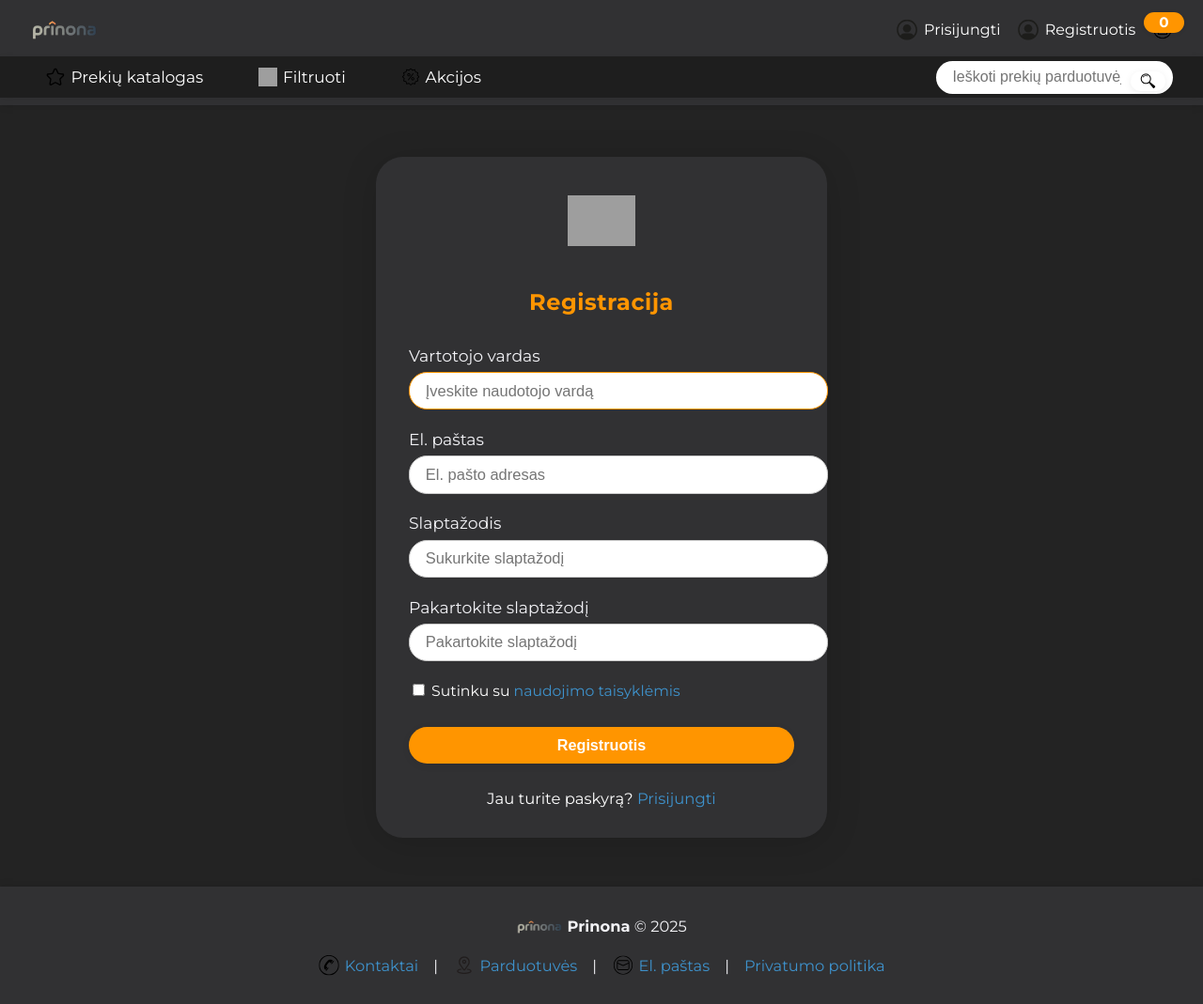
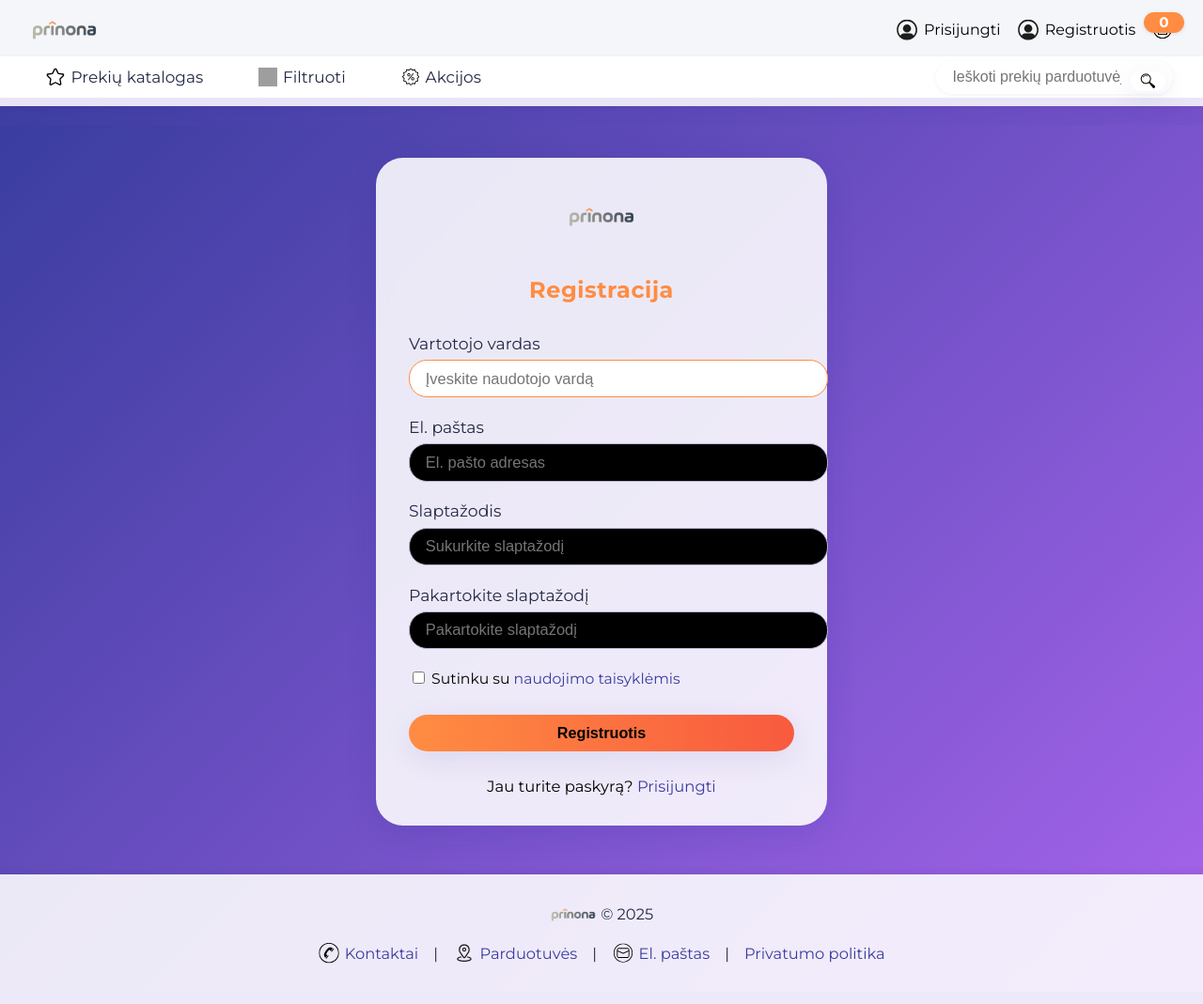
Before and after one commit to gonebe3/room2, a Flask app: page /auth/register in a window 1280 px wide. Shown: the whole page at 94% size. After the commit the page ends 1026 px from the top, so only its background shows below. Run offline with Flask 3, Linux system fonts and the light colour scheme; grey boxes are pictures that could not be loaded.

Commit message:
css atnaujintas su spalvom

```diff
--- a/static/css/main.css
+++ b/static/css/main.css
@@ -1,18 +1,22 @@
 /* =========== COLORS =========== */
 :root {
-    --color-bg: #232323;
-    --color-bg-light: #313133;
-    --color-primary: #ff9500;         /* Oranžinė akcentui (pagal logo) */
-    --color-secondary: #1e1e1e;       /* Tamsus pilkas/juodas */
-    --color-neutral: #f3f3f7;
-    --color-text: #222;
-    --color-white: #fff;
-    --color-gray: #ccc;
-    --color-accent: #ff9500;
-    --color-success: #00b894;
-    --color-error: #e74c3c;
-    --color-link: #3e92cc;           /* Papildomam akcentui */
-    --shadow: 0 2px 8px rgba(0,0,0,0.07);
+    /* ----------- MODERN FANCY COLOR PALETTE ----------- */
+    --color-bg: linear-gradient(135deg, #3a3d9f 0%, #a162e8 100%);
+    --color-bg-solid: #3a3d9f;
+    --color-bg-light: rgba(255,255,255,0.88); /* Glassy/white card backgrounds */
+    --color-bg-dark: #232946;      /* Deep navy for top bar, accents */
+    --color-primary: #ff8c42;      /* Main accent (buttons, highlights) */
+    --color-secondary: #fff;    /* Navbar, pale surfaces */
+    --color-neutral: #232946;      /* Text on light backgrounds */
+    --color-text: #232946;         /* Main text color */
+    --color-white: #000000;           /* Form backgrounds, text on dark bg ????????????????????????*/
+    --color-gray: #b8b6d1;         /* Input borders, subtle separators */
+    --color-accent: #a162e8;       /* Focus border, badges, extra accents */
+    --color-success: #17c964;      /* Success, vibrant green */
+    --color-error: #e74c3c;        /* Error, red */
+    --color-link: #3a3d9f;         /* Links, secondary action */
+    --color-shadow: 0 8px 32px 0 rgba(31, 38, 135, 0.14);
+    --shadow: 0 8px 32px 0 rgba(31, 38, 135, 0.09);
 }
 
 body {
@@ -20,13 +24,14 @@ body {
     margin: 0;
     padding: 0;
     background: var(--color-bg);
+    background-color: #3a3d9f; /* fallback */
     color: var(--color-white);
     min-height: 100vh;
 }
 
 /* =========== HEADER & NAVBAR =========== */
 .main-header {
-    background: var(--color-bg-light);
+    background: linear-gradient(180deg, #f5f6fa 60%, #eae6f7 100%);
     box-shadow: var(--shadow);
     padding-bottom: 0.5rem;
 }
@@ -108,11 +113,13 @@ body {
 /* =========== NAVBAR =========== */
 .main-navbar {
     background: var(--color-secondary);
+    border-bottom: 1px solid #ece6f7;
+    box-shadow: 0 2px 8px 0 rgba(49, 41, 97, 0.04);
     display: flex;
     align-items: center;
     justify-content: space-between;
     padding: 0.3rem 2rem;
-    box-shadow: var(--shadow);
+
 }
 .main-navbar ul {
     list-style: none;
@@ -127,7 +134,8 @@ body {
     align-items: center;
 }
 .main-navbar a {
-    color: var(--color-white);
+    color: var(--color-bg-dark);
+    font-weight: 500;
     text-decoration: none;
     font-size: 1.06rem;
     display: flex;
@@ -140,13 +148,14 @@ body {
 .main-navbar a.active,
 .main-navbar a:hover {
     background: var(--color-primary);
-    color: var(--color-secondary);
+    color: #fff;
     font-weight: 600;
 }
 .search-form {
     display: flex;
     align-items: center;
-    background: var(--color-white);
+    box-shadow: 0 1px 4px rgba(49, 41, 97, 0.06);
+    background: #fff;
     border-radius: 2rem;
     padding: 2px 8px;
 }
@@ -154,7 +163,7 @@ body {
     border: none;
     outline: none;
     background: transparent;
-    color: var(--color-text);
+    color: var(--color-bg-dark);
     padding: 0.4rem 0.6rem;
     font-size: 1rem;
     width: 180px;
@@ -269,7 +278,7 @@ main {
 
 /* =========== BUTTONS =========== */
 .btn, button, input[type="submit"] {
-    background: var(--color-primary);
+    background: linear-gradient(90deg, #ff8c42 0%, #f85a3e 100%);
     color: var(--color-white);
     border: none;
     padding: 0.65rem 1.4rem;
@@ -330,15 +339,18 @@ main {
 }
 .auth-card {
     background: var(--color-bg-light);
-    padding: 2.6rem 2.2rem 2rem 2.2rem;
+    backdrop-filter: blur(8px);
+    -webkit-backdrop-filter: blur(8px); /* For Safari support */
     border-radius: 1.8rem;
-    box-shadow: 0 6px 38px rgba(0,0,0,0.14);
+    box-shadow: var(--color-shadow);
     min-width: 320px;
     max-width: 410px;
     width: 100%;
     display: flex;
     flex-direction: column;
     align-items: center;
+    /* You can keep your original paddings if needed */
+    padding: 2.6rem 2.2rem 2rem 2.2rem;
 }
 .auth-logo-wrap {
     margin-bottom: 1.3rem;
--- a/templates/auth/login.html
+++ b/templates/auth/login.html
@@ -5,7 +5,7 @@
 <div class="auth-container">
     <div class="auth-card">
         <div class="auth-logo-wrap">
-            <img src="{{ url_for('static', filename='images/prinona_logo.svg') }}" alt="Prinona logo" class="auth-logo">
+            <img src="{{ url_for('static', filename='images/prinona_logo.png') }}" alt="Prinona logo" class="auth-logo">
         </div>
         <h2 class="auth-title">Prisijungti</h2>
 
--- a/templates/auth/register.html
+++ b/templates/auth/register.html
@@ -5,7 +5,7 @@
 <div class="auth-container">
     <div class="auth-card">
         <div class="auth-logo-wrap">
-            <img src="{{ url_for('static', filename='images/prinona_logo.svg') }}" alt="Prinona logo" class="auth-logo">
+            <img src="{{ url_for('static', filename='images/prinona_logo.png') }}" alt="Prinona Logo" class="logo">
         </div>
         <h2 class="auth-title">Registracija</h2>
 
--- a/templates/layout.html
+++ b/templates/layout.html
@@ -111,7 +111,7 @@
         <div class="footer-content">
             <div>
                 <img src="{{ url_for('static', filename='images/prinona_logo.png') }}" class="footer-logo" alt="Prinona">
-                <strong>Prinona</strong> &copy; {{ now.year }}
+                <strong></strong> &copy; {{ now.year }}
             </div>
             <div class="footer-links">
                 <a href="{{ url_for('main.contacts') }}">
```
Also changed, not shown: other parts of static/css/main.css (+22 -12 lines).
